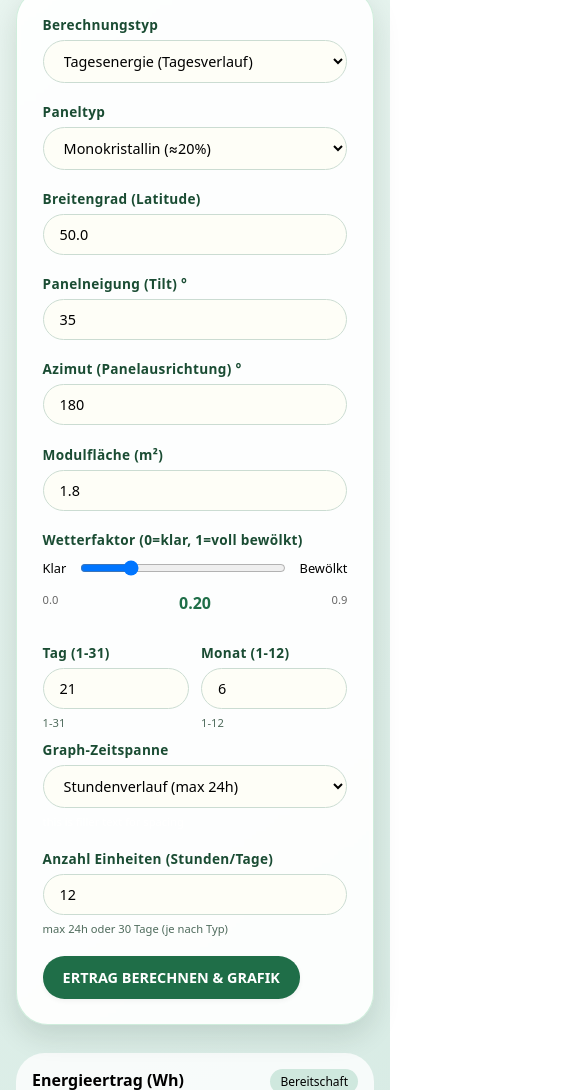
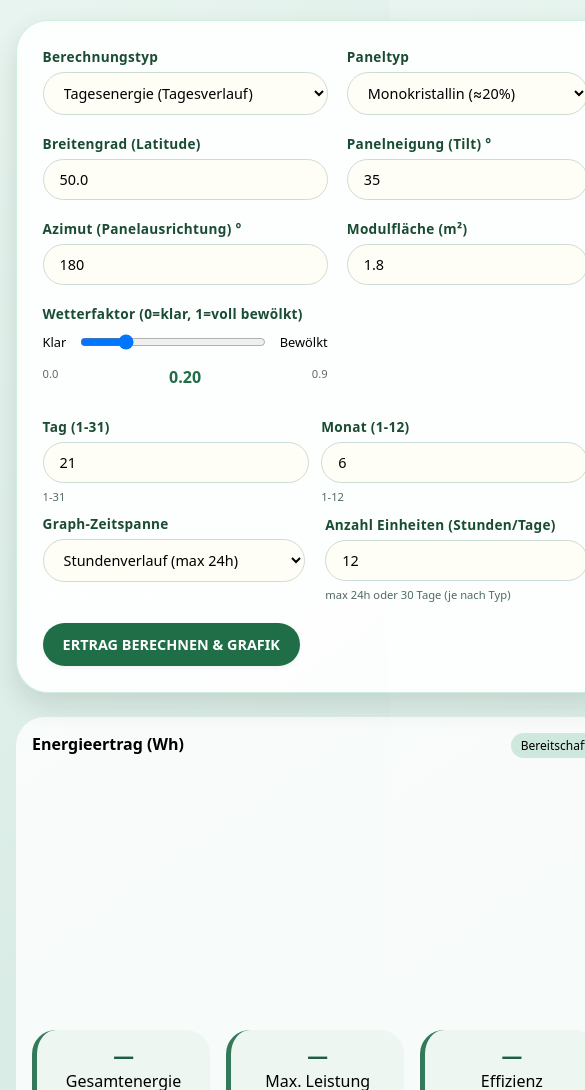
Before and after one commit to old0men/solar_panel_berechner, a website: page public/index.html in a window 390 px wide. Shown: the part 73-1163 px from the top of the page, 585 px wide, since content can reach past the window. Drawn offline with nearby package versions, Linux system fonts and the light colour scheme.

```diff
--- a/public/index.html
+++ b/public/index.html
@@ -1,14 +1,12 @@
-<!--VP-->
-
 <!DOCTYPE html>
 <html lang="en">
 <head>
         <meta charset="UTF-8">
         <meta name="viewport" content="width=device-width, initial-scale=1.0, user-scalable=yes">
+        <title>SolarYield | Photovoltaik-Rechner mit Ertragsgraph</title>
         <link rel="stylesheet" type="text/css" href="stylesheet.css">
-        <title>SolarYield | Photovoltaik-Rechner mit Ertragsgraph</title>
+        <!-- Chart.js remains unchanged -->
         <script src="https://cdn.jsdelivr.net/npm/chart.js@4.4.0/dist/chart.umd.min.js"></script>
-
 </head>
 <body>
 <div class="dashboard">
@@ -24,8 +22,8 @@
                         <div class="field-group">
                                 <label>Berechnungstyp</label>
                                 <select id="calcType" style="color: black">
+                                        <option value="daily" selected>Tagesenergie (Tagesverlauf)</option>
                                         <option value="moment" style="color: black">Momentanleistung (ein Zeitpunkt)</option>
-                                        <option value="daily" selected>Tagesenergie (Tagesverlauf)</option>
                                 </select>
                         </div>
                         <div class="field-group">
@@ -59,7 +57,6 @@
                                         <input type="range" id="weather" value="0.2" step="0.01" min="0" max="0.9"
                                                class="range-input"
                                                oninput="document.getElementById('weatherValue').innerText = this.value">
-
                                         <span style="font-size: 0.8rem;">Bewölkt</span>
                                 </div>
                                 <div style="display: flex; justify-content: space-between; margin-top: 5px;">
@@ -110,7 +107,7 @@
                 </div>
         </div>
 
-        <!-- Ergebnis + Graph -->
+        <!-- Ergebnis + Graph (now appears on the left side via CSS grid) -->
         <div class="graph-container" id="graphCard">
                 <div style="display: flex; justify-content: space-between;">
                         <strong>Energieertrag (Wh)</strong>
--- a/public/stylesheet.css
+++ b/public/stylesheet.css
@@ -48,7 +48,7 @@
 
 .input-grid {
     display: grid;
-    grid-template-columns: repeat(auto-fit, minmax(260px, 1fr));
+    grid-template-columns: repeat(2, 1fr);
     gap: 1.2rem;
     margin-bottom: 1.8rem;
 }
@@ -185,3 +185,99 @@
     body { padding: 16px; }
     .stat-value { font-size: 1.3rem; }
 }
+/* ADDITIONAL STYLES – ONLY LAYOUT MODIFICATIONS, NO CLASS NAME CHANGES */
+/* This overrides the previous grid system to place graph on left, inputs on right.
+   Original classes remain untouched; we just change the dashboard container structure
+   and reposition elements using order and flex direction.
+   Since we cannot alter HTML structure, we use CSS Grid on the .dashboard parent
+   and reorder children: .card (inputs/controls) and .graph-container.
+   We also ensure the history button stays in correct position. */
+
+.dashboard {
+    display: grid;
+    grid-template-columns: 1.5fr 1fr;  /* left column: graph, right column: card */
+    gap: 1.8rem;
+    align-items: start;
+}
+
+/* The first child is the heading row (h1 + history button).
+   We need that to span full width across both columns */
+.dashboard > :first-child {
+    grid-column: 1 / -1;
+    display: flex;
+    justify-content: space-between;
+    align-items: center;
+    flex-wrap: wrap;
+    margin-bottom: 0.5rem;
+}
+
+/* The .card (all input fields and compute button) goes to the right column */
+.dashboard > .card {
+    grid-column: 2 / 3;
+    grid-row: 2 / 3;
+    margin: 0;
+    height: fit-content;
+    position: sticky;
+    top: 20px;
+}
+
+/* The graph-container moves to the left column */
+.dashboard > .graph-container {
+    grid-column: 1 / 2;
+    grid-row: 2 / 3;
+    margin-top: 0;
+    background: #ffffffcc;
+    border-radius: 1.8rem;
+    padding: 1rem;
+}
+
+/* Ensure responsiveness: on smaller screens, revert to column layout */
+@media (max-width: 880px) {
+    .dashboard {
+        grid-template-columns: 1fr;
+        gap: 1.5rem;
+    }
+    .dashboard > .card,
+    .dashboard > .graph-container {
+        grid-column: 1 / -1;
+        grid-row: auto;
+        position: static;
+    }
+    .dashboard > :first-child {
+        grid-column: 1 / -1;
+    }
+}
+
+/* Tweak spacing inside .card for consistency */
+.card {
+    background: rgba(255, 255, 255, 0.92);
+    backdrop-filter: blur(2px);
+    border-radius: 2rem;
+    box-shadow: 0 12px 28px rgba(0, 32, 16, 0.12);
+    padding: 1.6rem;
+}
+
+/* Maintain graph canvas responsiveness */
+.graph-container canvas {
+    max-height: 400px;
+    width: 100%;
+}
+
+/* Adjust metaInfo refresh — no structural changes, only fine-tuning for readability */
+#metaInfo {
+    white-space: nowrap;
+}
+
+/* Ensure stats cards are visually balanced on left column */
+.result-stats {
+    display: flex;
+    flex-wrap: wrap;
+    gap: 16px;
+    margin-top: 20px;
+    justify-content: space-between;
+}
+
+/* Keep chart area comfortable */
+#powerChart {
+    max-height: 380px;
+}
```
